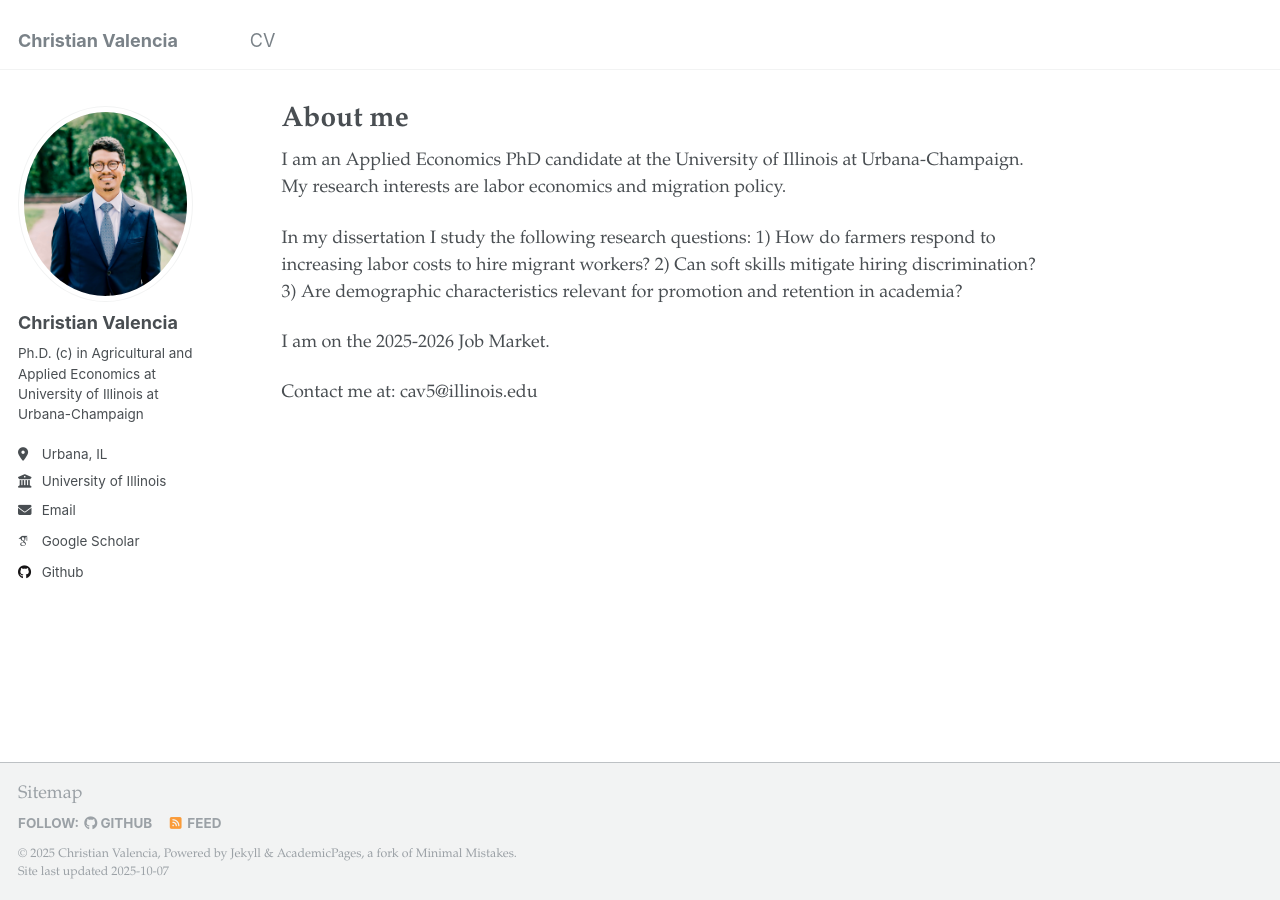
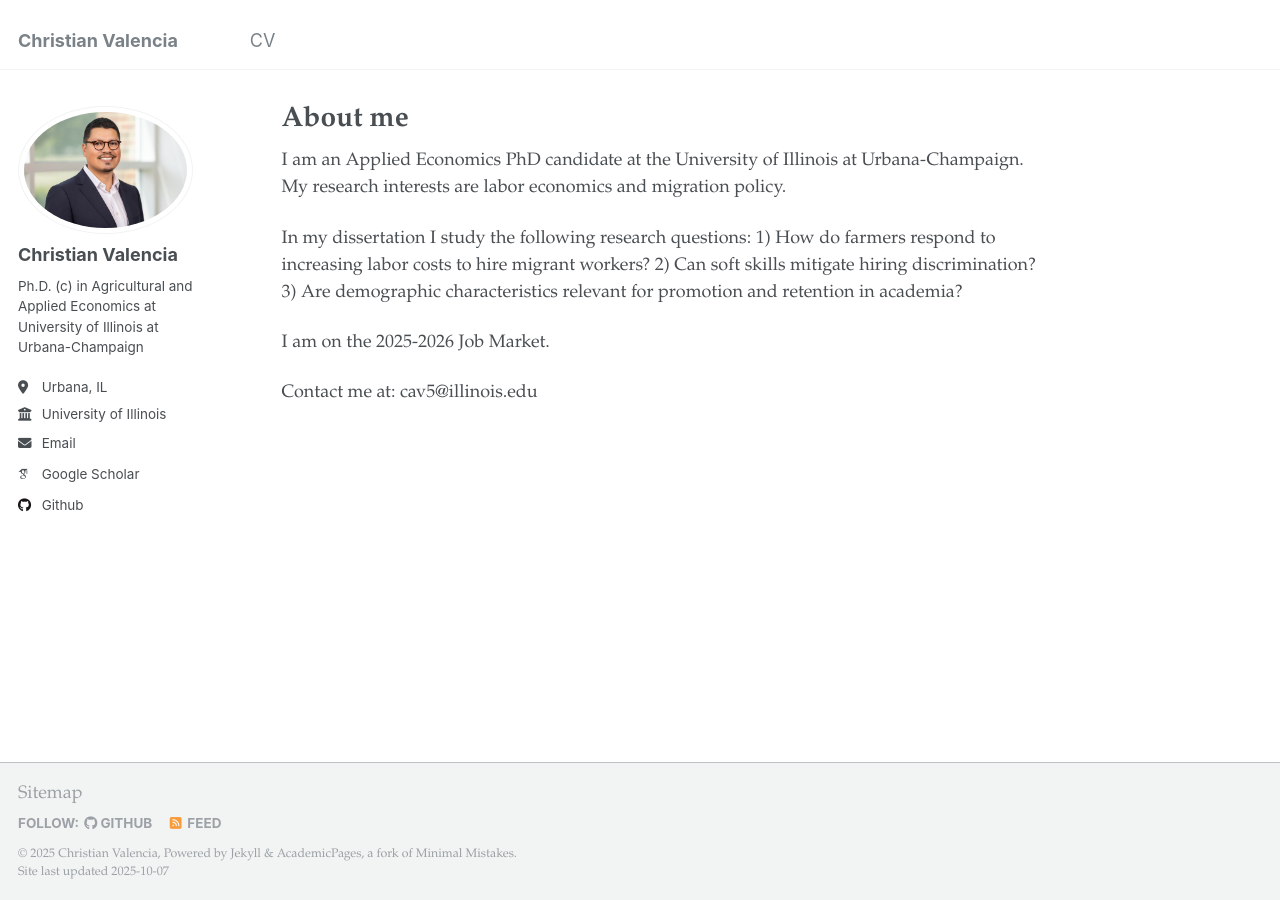
Before and after one commit to valenciac/valenciac.github.io, a Jekyll site: the page built from _pages/about.md, in a window 1280 px wide. Built offline with Jekyll 4.4.1, drawn with Linux system fonts in a browser that asks for light colours; some web fonts are replaced.

Commit message:
Update _config.yml

```diff
--- a/_config.yml
+++ b/_config.yml
@@ -21,7 +21,7 @@ repository               : "academicpages/academicpages.github.io"
 #               Additional customization can be done by editing /_includes/author-profile.html
 author:
   # Biographic information
-  avatar           : "Image 2.jpg"
+  avatar           : "Christian_Valencia.jpg"
   name             : "Christian Valencia"
   pronouns         : # example: "she/her"
   bio              : "Ph.D. (c) in Agricultural and Applied Economics at University of Illinois at Urbana-Champaign"
```
